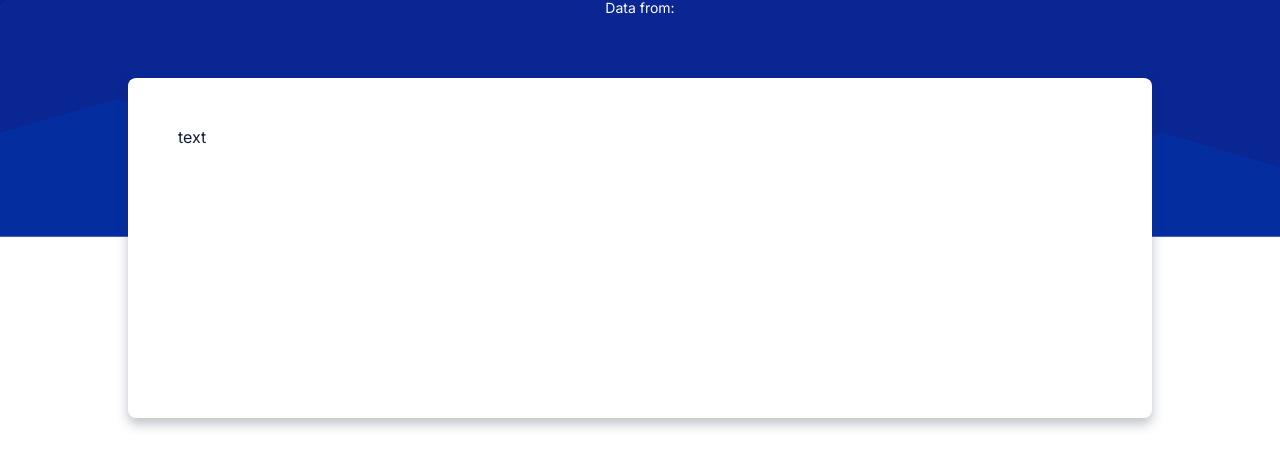
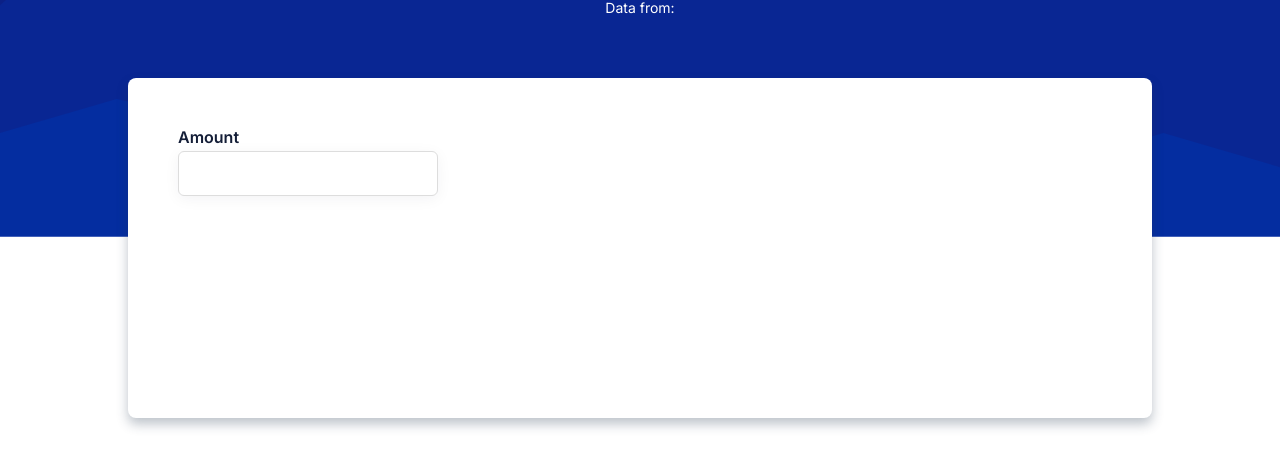
Before and after one commit to NikitaShevchuk/itop1000-test, a React (Vite) app: page / in a window 1280 px wide. Shown: the part 176-644 px from the top of the page. Built offline with nearby package versions, Linux system fonts and the light colour scheme.

Commit message:
create custom input

```diff
--- /dev/null
+++ b/src/components/Converter/converter.module.scss
@@ -0,0 +1,4 @@
+.converter {
+    display: flex;
+    justify-content: space-between;
+}
--- /dev/null
+++ b/src/components/Converter/index.tsx
@@ -0,0 +1,17 @@
+import React from 'react'
+import { Input } from '../Input'
+import style from './converter.module.scss'
+
+export const Converter = () => {
+    const [inputValue, setInputValue] = React.useState<string>('')
+    return (
+        <div className={style.converter}>
+            <Input
+                id='first-input'
+                inputValue={inputValue}
+                setInputValue={setInputValue}
+                labelText='Amount'
+            />
+        </div>
+    )
+}
--- /dev/null
+++ b/src/components/Input/index.tsx
@@ -0,0 +1,19 @@
+import React, { FC } from 'react'
+import style from './input.module.scss'
+
+interface Props {
+    labelText: string
+    inputValue: string
+    setInputValue: (value: string) => void
+    id: string
+}
+
+export const Input: FC<Props> = ({ inputValue, labelText, setInputValue, id }) => {
+    const onChange = (e: React.ChangeEvent<HTMLInputElement>) => setInputValue(e.target.value)
+    return (
+        <div className={style.input}>
+            <label className='title' htmlFor={id}>{labelText}</label>
+            <input onChange={onChange} value={inputValue} id={id} />
+        </div>
+    )
+}
--- /dev/null
+++ b/src/components/Input/input.module.scss
@@ -0,0 +1,17 @@
+.input {
+    input {
+        padding: 12px;
+        box-shadow: var(--input-box-shadow);
+        display: flex;
+        align-items: center;
+        overflow: hidden;
+        border-radius: 6px;
+        border: 1px solid rgb(221, 221, 221);
+        transition: all .3s ease-in-out;
+        margin-top: 5px;
+        &:focus, &:focus-visible {
+            outline: none;
+            border-color: var(--blue);
+        }
+    }
+}
--- a/src/components/Main/index.tsx
+++ b/src/components/Main/index.tsx
@@ -1,4 +1,5 @@
 import { Box } from '../Box'
+import { Converter } from '../Converter'
 import { Header } from '../Header'
 import { Title } from '../Title'
 
@@ -9,7 +10,7 @@ export const Main = () => {
                 <Header />
                 <Title />
                 <Box>
-                    text
+                    <Converter />
                 </Box>
             </div>
         </main>
```
Also changed, not shown: 1 other file (tests, documents, lock files or other folders).
